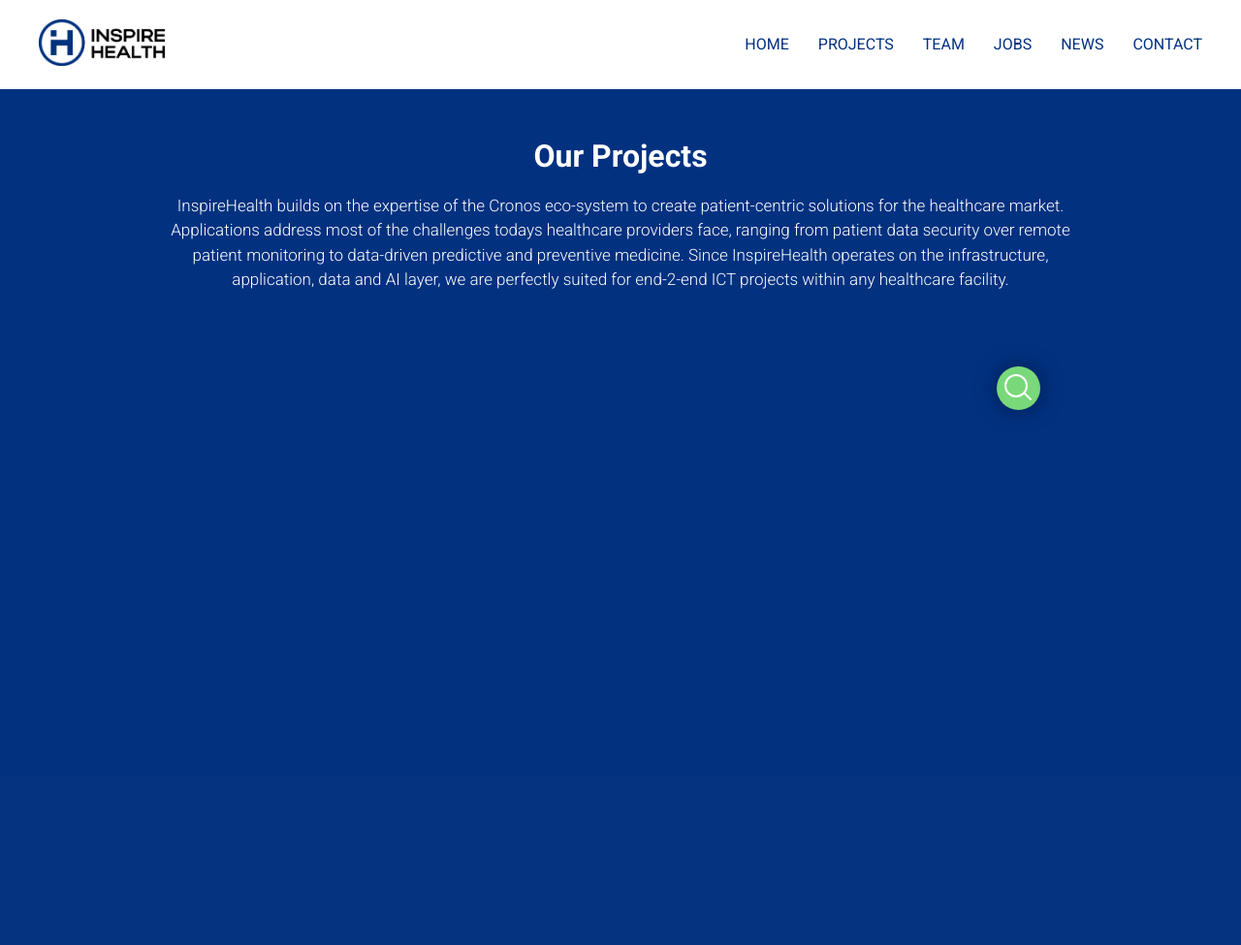
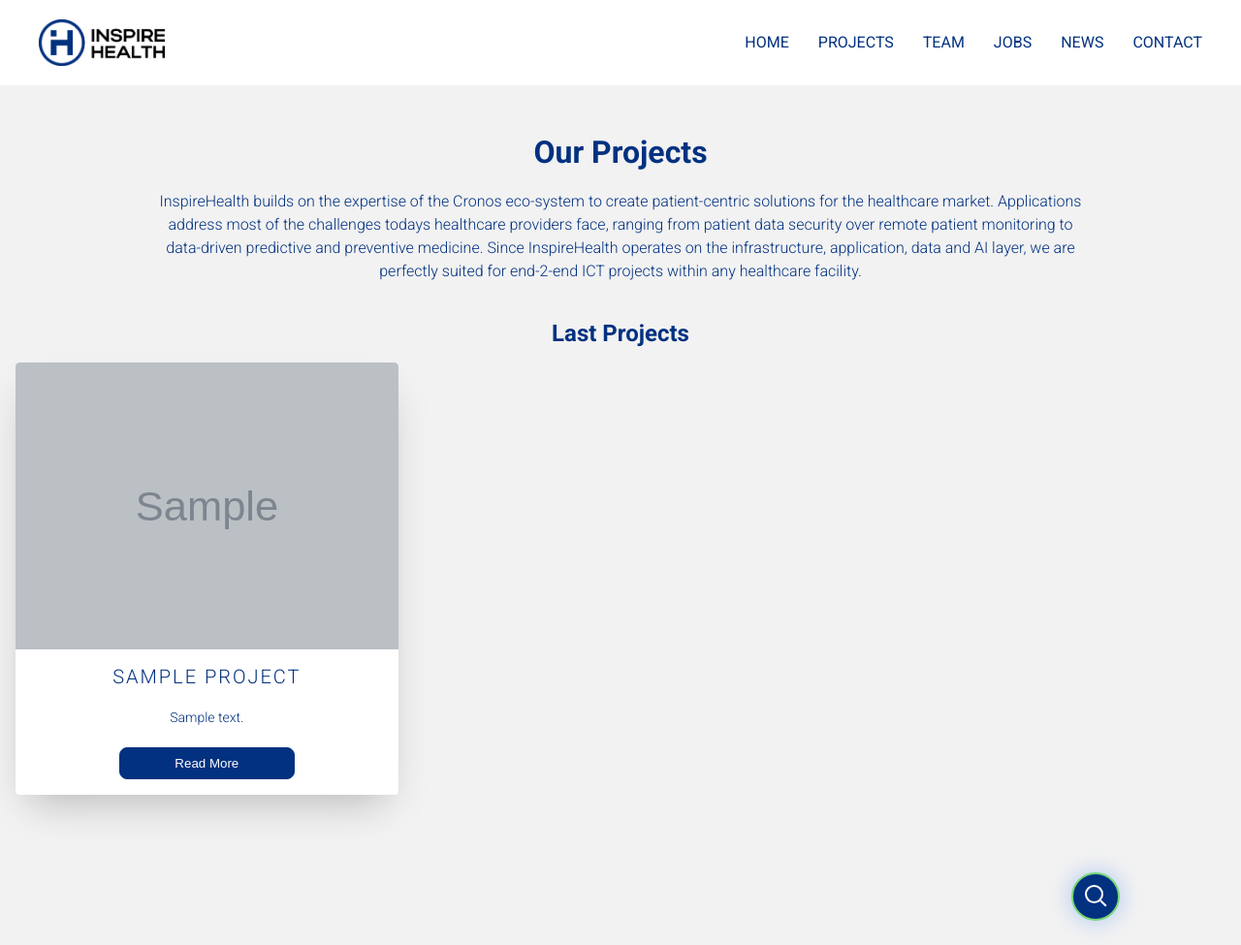
Before and after one commit to FaheerHakim/IH-Website, a PHP site: page /projects.php in a window 1280 px wide. Shown: the whole page at 97% size. Before the commit the page ends 428 px from the top, so only its background shows below. Run offline with PHP 8.4, Linux system fonts and the light colour scheme; tables that the repository leaves empty or names only in its code hold one stand-in row (values such as "Sample post"); grey boxes marked "Sample" are stand-in pictures; data that the repository does not hold is empty; some libraries are stand-ins or nearby versions.

Commit message:
added projects cards tp projects view page

```diff
--- a/css/home.css
+++ b/css/home.css
@@ -348,12 +348,12 @@ img {
   /* Styling */
   .box {
     background: #F2F2F2;
-    color: #000;
+    color: #023180;
     text-align: center;
     justify-content: center;
     padding: 10px;
     border-radius: 3px;
-    box-shadow: 0 0 10px rgba(0, 0, 0, 0.1);
+    box-shadow: 0 0 10px #023180;
     transition: 0.5s;
   }
 
--- a/css/projects.css
+++ b/css/projects.css
@@ -9,7 +9,8 @@
 
 body {
   font-family: 'roboto', sans-serif;
-  background-color: #023180;
+  background-color: #F2F2F2;
+
 }
 
 .nav-bar {
@@ -86,18 +87,18 @@ body {
 
 h1 {
     text-align: center;
-    color: #fff;
+    color: #023180;
     margin-top: 50px;
  }
 
  p {
     line-height: 1.5;
-    color: #fff;
+    color: #023180;
     text-align: center;
     justify-content: center;
     width: 75%;
     position: relative;
-    font-size: 17px;
+    font-size: 16px;
     font-weight: 300;
     margin: 0 auto;
     margin-top: 20px;
@@ -107,9 +108,9 @@ h1 {
   .container {
     position: absolute;
     margin: auto;
+    right: 0;
+    bottom: -1050px;
     top: 0;
-    left: 900px;
-    bottom: 0;
     width: 300px;
     height: 100px;
     .search {
@@ -119,13 +120,14 @@ h1 {
       right: 0;
       bottom: 0;
       left: 0;
-      width: 45px;
-      height: 45px;
-      background: #79d879;
+      width: 50px;
+      height: 50px;
+      background: #023180;
+      border: 2px solid #79d879;
       border-radius: 50%;
       transition: all 1s;
       z-index: 4;
-      box-shadow: 0 0 25px 0 rgba(0, 0, 0, 0.4);
+      box-shadow: 0 0 25px 0 rgba(64, 130, 243, 0.4);
       /* box-shadow: 0 0 25px 0 crimson;*/
       &:hover {
         cursor: pointer;
@@ -134,13 +136,13 @@ h1 {
         content: "";
         position: absolute;
         margin: auto;
-        top: 18px;
+        top: 13px;
         right: 0;
         bottom: 0;
-        left: 20px;
-        width: 10px;
+        left: 16px;
+        width: 8px;
         height: 2px;
-        background: white;
+        background: #fff;
         transform: rotate(45deg);
         transition: all .5s;
       }
@@ -151,16 +153,15 @@ h1 {
         top: -5px;
         right: 0;
         bottom: 0;
-        left: -5px;
-        width: 20px;
-        height: 20px;
+        left: -3px;
+        width: 15px;
+        height: 15px;
         border-radius: 50%;
-        border: 2px solid white;
+        border: 2px solid #fff;
         transition: all .5s;
       }
     }
     input {
-      font-family: 'Inconsolata', monospace;
       position: absolute;
       margin: auto;
       top: 0;
@@ -178,7 +179,7 @@ h1 {
       padding: 0 80px 0 20px;
       border-radius: 30px;
       box-shadow: 0 0 25px 0 #79d879,
-                  0 20px 25px 0 rgba(0, 0, 0, 0.2);
+                  0 20px 25px 0 rgba(64, 130, 243, 0.4);
       /* box-shadow: inset 0 0 25px 0 rgba(0, 0, 0, 0.5);*/
       transition: all 1s;
       opacity: 0;
@@ -192,6 +193,7 @@ h1 {
         width: 300px;
         opacity: 1;
         cursor: text;
+
       }
       &:focus ~ .search {
         right: -250px;
@@ -201,6 +203,7 @@ h1 {
           top: 0;
           left: 0;
           width: 25px;
+          background: #fff;
         }
         &::after {
           top: 0;
@@ -220,3 +223,139 @@ h1 {
       }
     }
   }
+
+/* center h2 */
+h2 {
+    text-align: center;
+    color: #023180;
+    justify-content: center;
+}
+
+/* product list */
+.content {
+	width: 90vmin;
+}
+
+h2 {
+	text-align: center;
+}
+/*
+@gray-darker:               #444444;
+@gray-dark:                 #696969;
+@gray:                      #999999;
+@gray-light:                #cccccc;
+@gray-lighter:              #ececec;
+@gray-lightest:             lighten(@gray-lighter,4%);
+*/
+
+/*body {
+  padding: 1rem;
+  text-rendering: optimizeLegibility;
+  -webkit-font-smoothing: antialiased;
+  -moz-osx-font-smoothing: grayscale;
+  -moz-font-feature-settings: "liga" on;
+}*/
+
+img {
+  height: auto;
+  max-width: 100%;
+  vertical-align: middle;
+}
+
+.btn {
+  background-color: #023180;
+  border: 1px solid #023180;
+  color: #fff;
+  padding: 0.5rem;
+  text-transform: capitalize;
+  border-radius: 8px;
+}
+
+.btn--block {
+  display: block;
+  width: 50%;
+    margin: 0 auto;
+    justify-content: center;
+    align-items: center;
+}
+
+.cards {
+  display: flex;
+  flex-wrap: wrap;
+  list-style: none;
+  margin: 0;
+  padding: 0;
+}
+
+.cards__item {
+  display: flex;
+  padding: 1rem;
+  @media(min-width: 40rem) {
+    width: 50%;
+  }
+  @media(min-width: 56rem) {
+    width: 33.3333%;
+  }
+}
+
+.card {
+  background-color: white;
+  border-radius: 0.25rem;
+  box-shadow: 0 20px 40px -14px rgba(0,0,0,0.25);
+  display: flex;
+  flex-direction: column;
+  overflow: hidden;
+  &:hover {
+    .card__image {
+      filter: contrast(100%);
+    }
+  }
+}
+
+.card__content {
+  display: flex;
+  flex: 1 1 auto;
+  flex-direction: column;
+  padding: 1rem;
+}
+
+.card__image {
+  background-position: center center;
+  background-repeat: no-repeat;
+  background-size: cover;
+  border-top-left-radius: 0.25rem;
+  border-top-right-radius: 0.25rem;
+  filter: contrast(70%);
+  overflow: hidden;
+  position: relative;
+  transition: filter 0.5s cubic-bezier(.43,.41,.22,.91);;
+  &::before {
+    content: "";
+	  display: block;
+    padding-top: 0;
+  }
+  @media(min-width: 40rem) {
+    &::before {
+      padding-top: 0;
+    }
+  }
+}
+
+
+.card__title {
+  color: #023180;
+  font-size: 1.25rem;
+  font-weight: 300;
+  letter-spacing: 2px;
+  text-transform: uppercase;
+  align-items: center;
+  justify-content: center;
+  margin: 0 auto;
+}
+
+.card__text {
+  flex: 1 1 auto;
+  font-size: 0.875rem;
+  line-height: 1.5;
+  margin-bottom: 1.25rem;
+}
--- a/projects.php
+++ b/projects.php
@@ -1,4 +1,16 @@
-<!DOCTYPE html>
+<?php
+
+require_once 'connection.php';
+
+$sql = "SELECT * FROM projects";
+$result = $conn->query($sql);
+
+
+
+//$conn->close();
+
+//var_dump($result);
+?><!DOCTYPE html>
 <html lang="en">
 <head>
     <meta charset="UTF-8">
@@ -6,6 +18,8 @@
     <title>Projects view</title>
     <link rel="stylesheet" href="css/projects.css">
     <link rel="stylesheet" href="https://cdnjs.cloudflare.com/ajax/libs/font-awesome/6.0.0-beta2/css/all.min.css" integrity="sha512-YWzhKL2whUzgiheMoBFwW8CKV4qpHQAEuvilg9FAn5VJUDwKZZxkJNuGM4XkWuk94WCrrwslk8yWNGmY1EduTA==" crossorigin="anonymous" referrerpolicy="no-referrer" /></head>
+
+
 
 
     <script type="text/javascript" src="./../includes/code.jquery.com_jquery-3.7.0.min.js" ></script>
@@ -35,11 +49,59 @@
 <h1>Our Projects</h1>
 <p>InspireHealth builds on the expertise of the Cronos eco-system to create patient-centric solutions for the healthcare market. Applications address most of the challenges todays healthcare providers face, ranging from patient data security over remote patient monitoring to data-driven predictive and preventive medicine. Since InspireHealth operates on the infrastructure, application, data and AI layer, we are perfectly suited for end-2-end ICT projects within any healthcare facility.</p>
 
-<!-- search bar -->
-<div class="container">
-  <input type="text" placeholder="Search...">
+
+<br><br>
+<!-- last projects -->
+<div class="overlay">
+            <h2>Last Projects</h2>
+        </div>
+
+        <!-- Product listing section -->
+
+
+<!--<div class="containerprojects">
+    <div class="card">
+      <div class="img-wrapper">
+         <img src="<?php echo $row["image"]; ?>" alt="">
+      </div>
+      <p><?php echo $row["project_title"]; ?></p>
+  </div>-->
+  <ul class="cards">
+  <?php
+if ($result->num_rows > 0) {
+    //print_r ($result->fetch_all());
+while($row = mysqli_fetch_assoc($result) ){
+
+?>
+  <li class="cards__item">
+    <div class="card">
+      <div class="card__image card__image--fence"><img src="<?php echo $row["image"]; ?>"></div>
+      <div class="card__content">
+        <div class="card__title"><?php echo $row["project_title"]; ?></div>
+        <p class="card__text"><?php echo $row["description"]; ?></p>
+        <button class="btn btn--block card__btn">Read More</button>
+      </div>
+    </div>
+  </li>
+
+  <?php
+}
+
+}
+
+        ?>
+
+       <!-- </div>-->
+    <!-- search bar -->
+    <div class="container">
+  <input class="searchh" type="text" placeholder="Search...">
   <div class="search"></div>
 </div>
 
+
+
+        <!-- JavaScript -->
+        <script src="project.js"></script>
+
 </body>
 </html>
```
Also changed, not shown: project.js (added).
